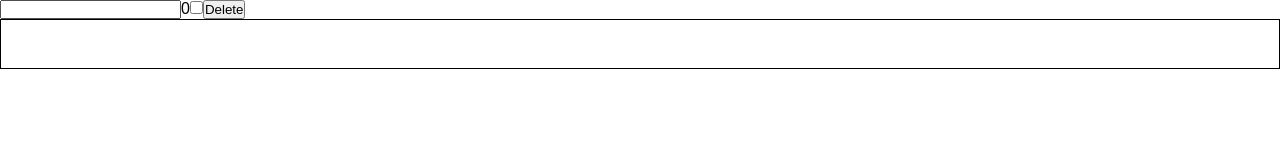
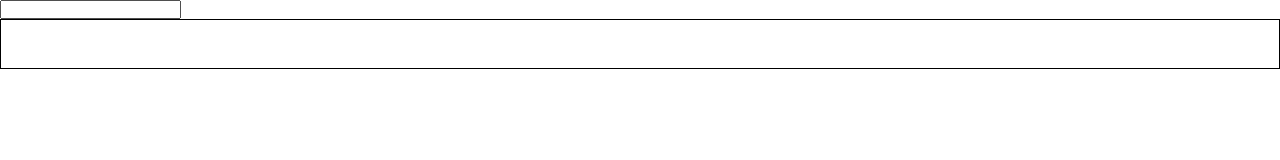
Before and after one commit to StanDevs/FulllFront, a React (Create React App) app: page / in a window 1280 px wide. Shown: the top 160 px of the page. Built offline with nearby package versions, Linux system fonts and the light colour scheme.

Commit message:
edit mode

```diff
--- a/src/primary/App.tsx
+++ b/src/primary/App.tsx
@@ -1,13 +1,16 @@
 import "./app.css";
 import DependencyProvider from "./context/DependencyProvider";
+import EditProvider from "./context/EditProvider";
 import Home from "./pages/home/Home";
 
 function App() {
   return (
     <DependencyProvider>
-      <div data-testid="app" className="App">
-        <Home />
-      </div>
+      <EditProvider>
+        <div data-testid="app" className="app">
+          <Home />
+        </div>
+      </EditProvider>
     </DependencyProvider>
   );
 }
--- /dev/null
+++ b/src/primary/context/EditProvider.tsx
@@ -0,0 +1,24 @@
+import React, { ReactNode, useCallback, useState } from "react";
+
+type TEditContext = { isEdit: boolean; toggleEditMode: () => void };
+
+export const EditContext = React.createContext<TEditContext>({
+  isEdit: false,
+  toggleEditMode: () => {},
+});
+
+const EditProvider = ({ children }: { children: ReactNode }) => {
+  const [isEdit, setIsEdit] = useState<boolean>(false);
+
+  const handleToggle = useCallback(() => {
+    setIsEdit((prev) => !prev);
+  }, [isEdit]);
+
+  return (
+    <EditContext.Provider value={{ isEdit, toggleEditMode: handleToggle }}>
+      {children}
+    </EditContext.Provider>
+  );
+};
+
+export default EditProvider;
--- /dev/null
+++ b/src/primary/hooks/useEditMode.ts
@@ -0,0 +1,6 @@
+import { useContext } from "react";
+import { EditContext } from "../context/EditProvider";
+
+const useEditMode = () => useContext(EditContext);
+
+export default useEditMode;
--- a/src/primary/pages/home/Home.tsx
+++ b/src/primary/pages/home/Home.tsx
@@ -4,10 +4,12 @@ import Profile from "../../../domain/Profile/Profile";
 import Input from "../../components/Input/Input";
 import useDependency from "../../hooks/useDependency";
 import ProfileItem from "./components/ProfileItem";
+import useEditMode from "../../hooks/useEditMode";
 
 const Home = () => {
   const { profileRepository } = useDependency();
   const [profiles, setProfiles] = useState<Profile[]>([]);
+  const { isEdit } = useEditMode();
   const [checkedProfile, setCheckedProfile] = useState<Record<number, boolean>>(
     {}
   );
@@ -47,6 +49,17 @@ const Home = () => {
     setProfiles((prev) => prev.filter((p) => !checkedProfile[p.id]));
   }, [checkedProfile, profiles]);
 
+  // const handleDuplicateCheckedItems = useCallback(() => {
+  //   setProfiles((prev) =>
+  //     prev.flatMap((profile) => {
+  //       if (checkedProfile[profile.id]) {
+  //         return [profile, profile];
+  //       }
+  //       return [profile];
+  //     })
+  //   );
+  // }, [profiles, checkedProfile]);
+
   const checkedItemCount = useMemo(
     () => Object.values(checkedProfile).filter((isTrue) => isTrue).length,
     [checkedProfile]
@@ -59,9 +72,14 @@ const Home = () => {
   return (
     <>
       <Input type="search" onInput={handleSearch} debounce={500} />
-      {checkedItemCount}
-      <Input type="checkbox" onChange={handleSelectAll} />
-      <button onClick={handleDeleteCheckedItems}>Delete</button>
+      {isEdit && (
+        <>
+          {checkedItemCount}
+          <Input type="checkbox" onChange={handleSelectAll} />
+          <button onClick={handleDeleteCheckedItems}>Delete</button>
+          {/* <button onClick={handleDuplicateCheckedItems}>Duplicate</button> */}
+        </>
+      )}
       <div className="profileList">
         {profiles.map((profile) => (
           <ProfileItem
--- a/src/primary/pages/home/components/ProfileItem.tsx
+++ b/src/primary/pages/home/components/ProfileItem.tsx
@@ -2,6 +2,7 @@ import "./ProfileItem.css";
 import { FormEvent, useCallback } from "react";
 import Profile from "../../../../domain/Profile/Profile";
 import Input from "../../../components/Input/Input";
+import useEditMode from "../../../hooks/useEditMode";
 
 const ProfileItem = ({
   profile,
@@ -12,6 +13,8 @@ const ProfileItem = ({
   isCheck: boolean;
   onCheck: (profileId: number) => any;
 }) => {
+  const { isEdit } = useEditMode();
+
   const goToProfile = useCallback(
     (e: FormEvent<HTMLButtonElement>) => {
       e.stopPropagation();
@@ -20,9 +23,13 @@ const ProfileItem = ({
     [profile]
   );
 
+  const handleCheck = () => {
+    if (isEdit) onCheck(profile.id);
+  };
+
   return (
-    <div className="profileItem" onClick={() => onCheck(profile.id)}>
-      <Input type="checkbox" checked={isCheck} readOnly />
+    <div className="profileItem" onClick={handleCheck}>
+      {isEdit && <Input type="checkbox" checked={isCheck} readOnly />}
       <div className="profileItem__avatarContainer">
         <img
           className="profileItem__avatar"
```
